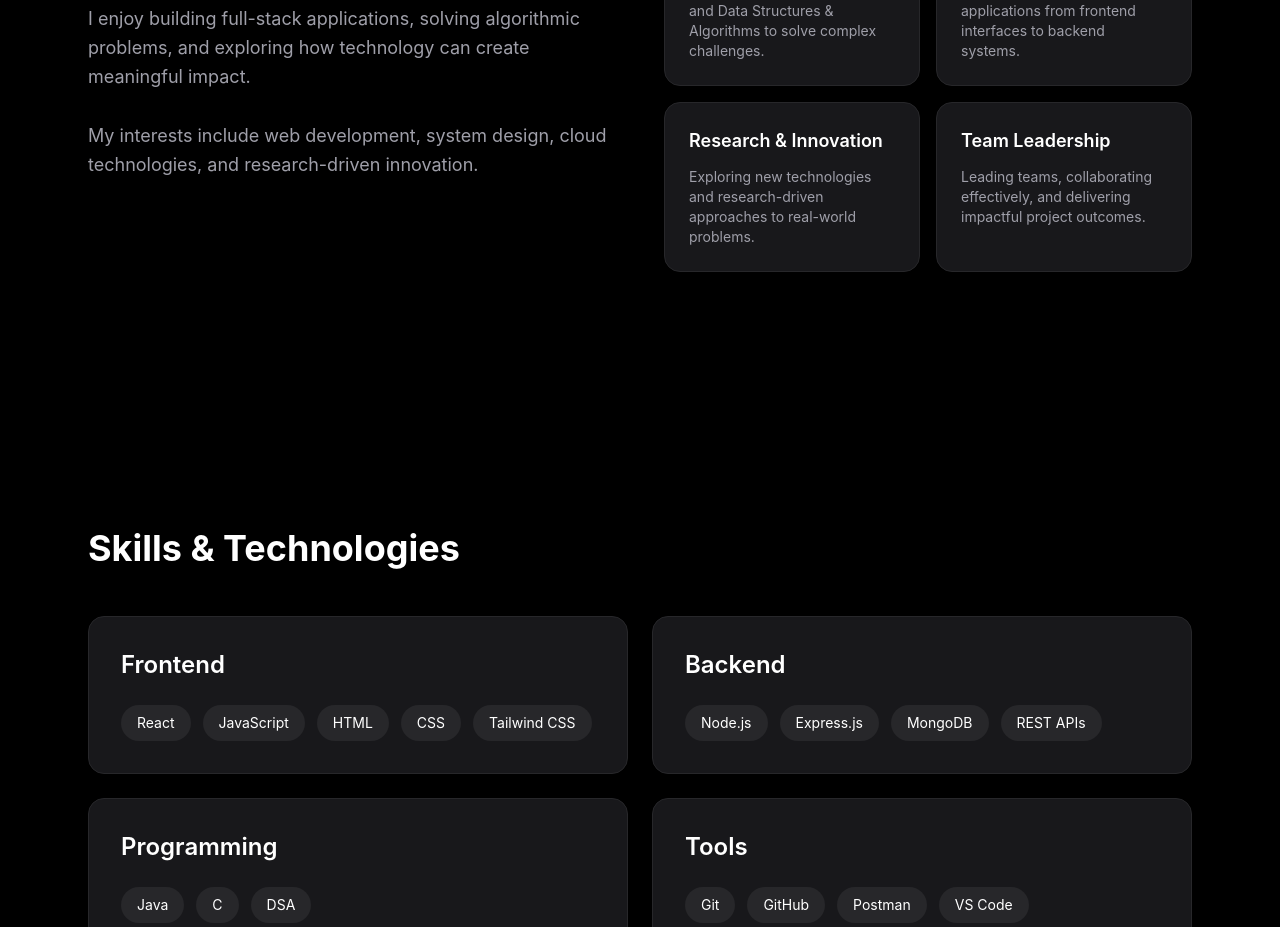
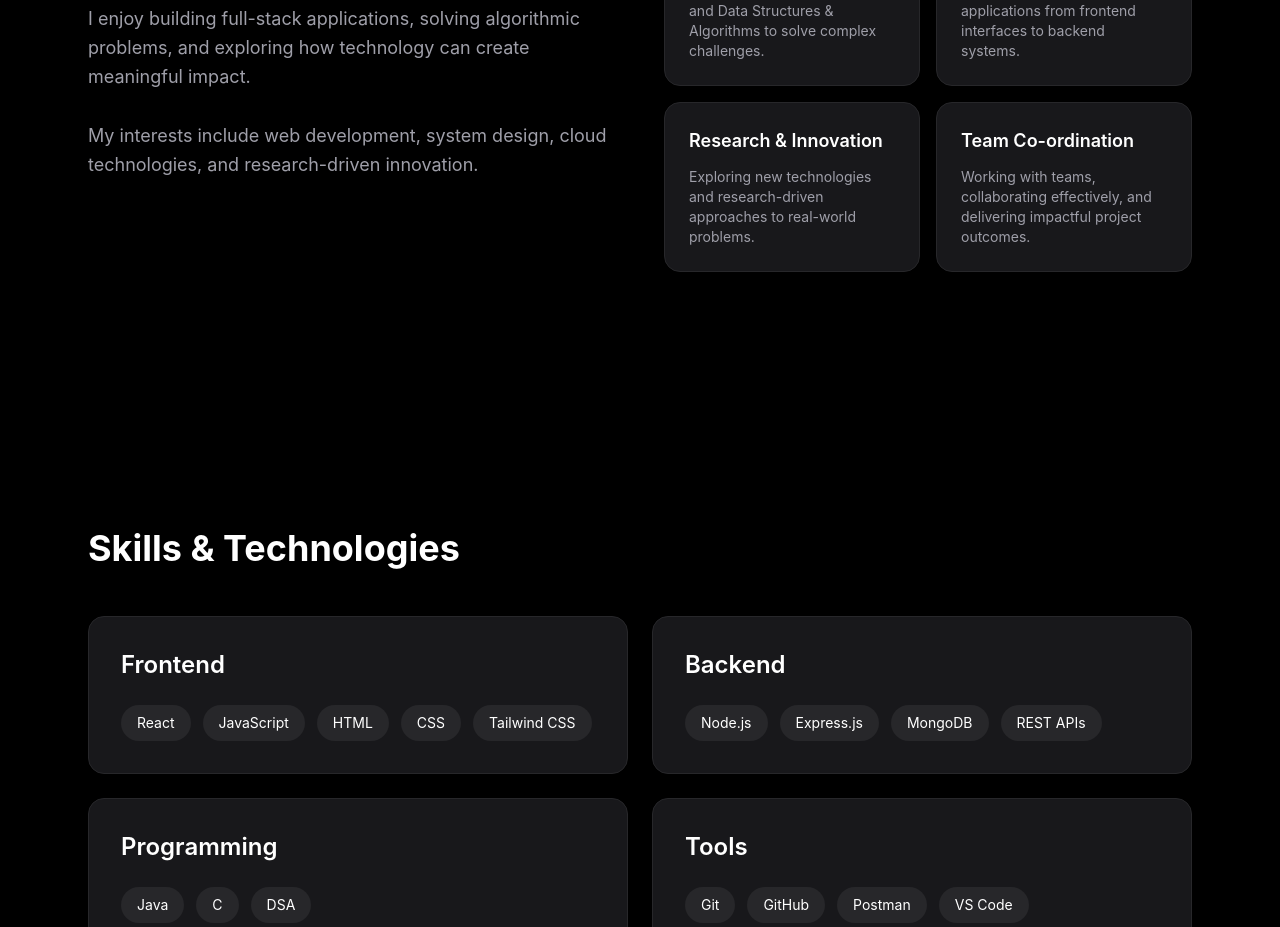
Before and after one commit to Rashadshaik1/Portfolio, a React (Vite) app: page / in a window 1280 px wide. Shown: the part 1100-2027 px from the top of the page. Built offline with nearby package versions, Linux system fonts and the light colour scheme.

Commit message:
Rename 'Team Leadership' to 'Team Co-ordination'

```diff
--- a/src/components/About.jsx
+++ b/src/components/About.jsx
@@ -18,9 +18,9 @@ function About() {
         "Exploring new technologies and research-driven approaches to real-world problems.",
     },
     {
-      title: "Team Leadership",
+      title: "Team Co-ordination",
       description:
-        "Leading teams, collaborating effectively, and delivering impactful project outcomes.",
+        "Working with teams, collaborating effectively, and delivering impactful project outcomes.",
     },
   ];
 
```
